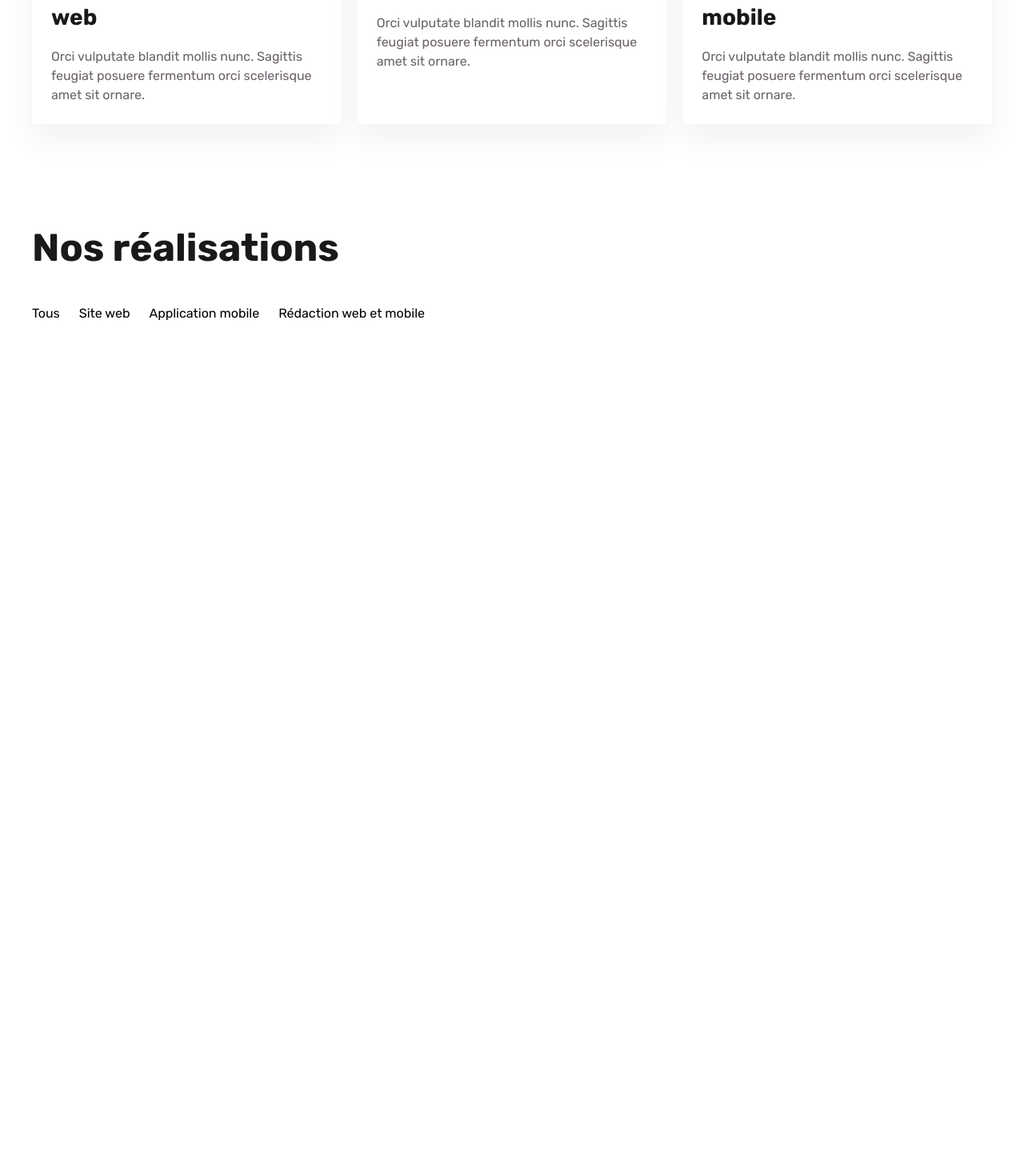
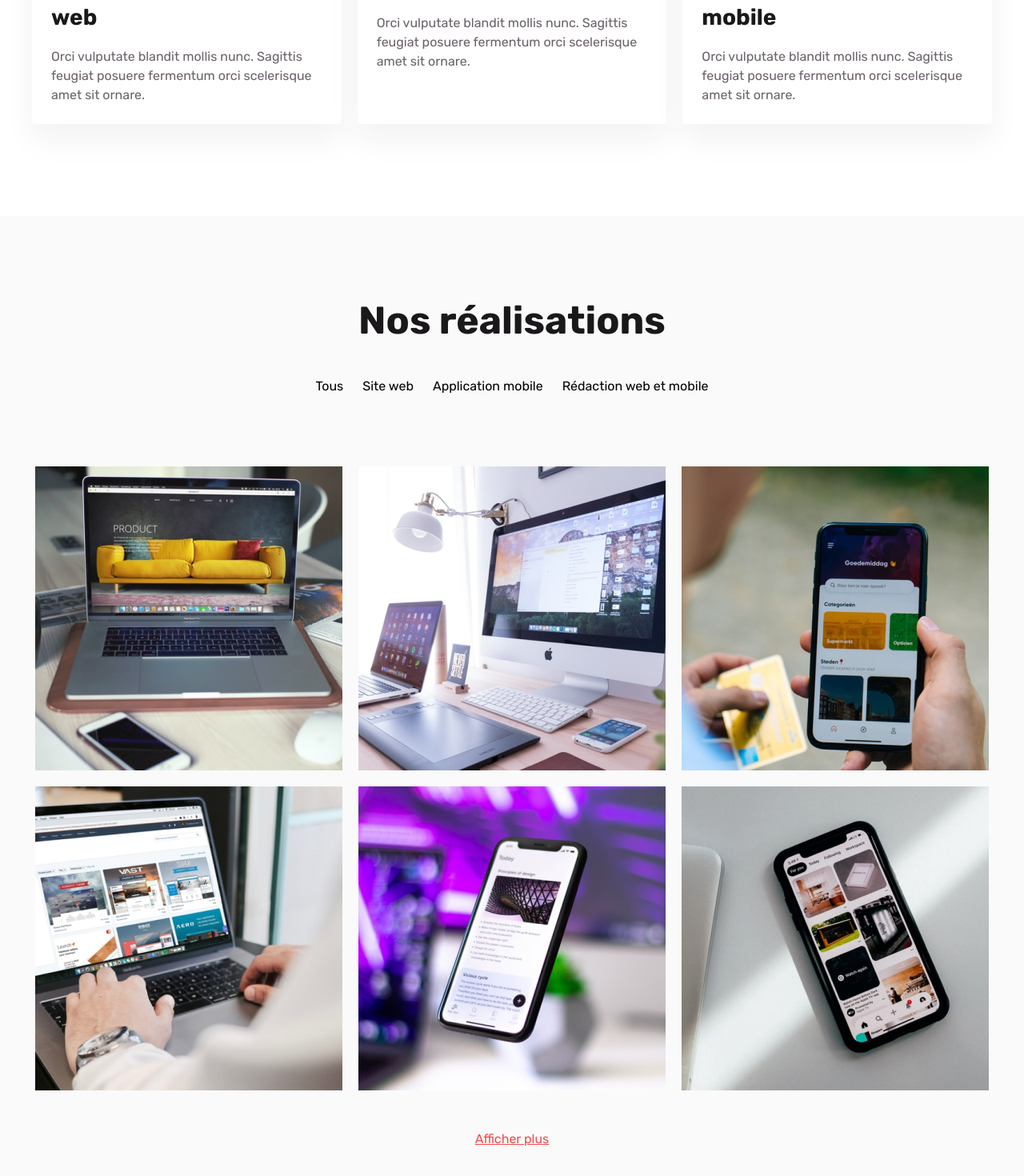
Before and after one commit to raz-manoa/shak-hay, a React (Vite) app: page / in a window 1280 px wide. Shown: the part 1450-2920 px from the top of the page at 80% size. Before the commit the page ends 1854 px from the top, so only its background shows below. Built offline with nearby package versions, Linux system fonts and the light colour scheme.

Commit message:
finish section realisation

```diff
--- a/src/_components/Icons/Eyes.tsx
+++ b/src/_components/Icons/Eyes.tsx
@@ -1,9 +1,8 @@
 export default function Eyes() {
   return (
     <svg width="24" height="24" viewBox="0 0 24 24" fill="none" xmlns="http://www.w3.org/2000/svg">
-      <path d="M1 12C1 12 5 4 12 4C19 4 23 12 23 12C23 12 19 20 12 20C5 20 1 12 1 12Z" stroke="#E7E4E7" stroke-width="2" stroke-linecap="round" stroke-linejoin="round" />
-      <path d="M12 15C13.6569 15 15 13.6569 15 12C15 10.3431 13.6569 9 12 9C10.3431 9 9 10.3431 9 12C9 13.6569 10.3431 15 12 15Z" stroke="#E7E4E7" stroke-width="2" stroke-linecap="round" stroke-linejoin="round" />
+      <path d="M1 12C1 12 5 4 12 4C19 4 23 12 23 12C23 12 19 20 12 20C5 20 1 12 1 12Z" stroke="#E7E4E7" strokeWidth="2" strokeLinecap="round" strokeLinejoin="round" />
+      <path d="M12 15C13.6569 15 15 13.6569 15 12C15 10.3431 13.6569 9 12 9C10.3431 9 9 10.3431 9 12C9 13.6569 10.3431 15 12 15Z" stroke="#E7E4E7" strokeWidth="2" strokeLinecap="round" strokeLinejoin="round" />
     </svg>
-
-  )
+  );
 }
--- a/src/_components/Icons/Words.tsx
+++ b/src/_components/Icons/Words.tsx
@@ -1,10 +1,9 @@
 export default function Words() {
   return (
     <svg width="24" height="24" viewBox="0 0 24 24" fill="none" xmlns="http://www.w3.org/2000/svg">
-      <path d="M12 22C17.5228 22 22 17.5228 22 12C22 6.47715 17.5228 2 12 2C6.47715 2 2 6.47715 2 12C2 17.5228 6.47715 22 12 22Z" stroke="#E7E4E7" stroke-width="2" stroke-linecap="round" stroke-linejoin="round" />
-      <path d="M2 12H22" stroke="#E7E4E7" stroke-width="2" stroke-linecap="round" stroke-linejoin="round" />
-      <path d="M12 2C14.5013 4.73835 15.9228 8.29203 16 12C15.9228 15.708 14.5013 19.2616 12 22C9.49872 19.2616 8.07725 15.708 8 12C8.07725 8.29203 9.49872 4.73835 12 2V2Z" stroke="#E7E4E7" stroke-width="2" stroke-linecap="round" stroke-linejoin="round" />
+      <path d="M12 22C17.5228 22 22 17.5228 22 12C22 6.47715 17.5228 2 12 2C6.47715 2 2 6.47715 2 12C2 17.5228 6.47715 22 12 22Z" stroke="#E7E4E7" strokeWidth="2" strokeLinecap="round" strokeLinejoin="round" />
+      <path d="M2 12H22" stroke="#E7E4E7" strokeWidth="2" strokeLinecap="round" strokeLinejoin="round" />
+      <path d="M12 2C14.5013 4.73835 15.9228 8.29203 16 12C15.9228 15.708 14.5013 19.2616 12 22C9.49872 19.2616 8.07725 15.708 8 12C8.07725 8.29203 9.49872 4.73835 12 2V2Z" stroke="#E7E4E7" strokeWidth="2" strokeLinecap="round" strokeLinejoin="round" />
     </svg>
-
-  )
+  );
 }
--- a/src/_components/display/cardGallery/CardGallery.module.scss
+++ b/src/_components/display/cardGallery/CardGallery.module.scss
@@ -0,0 +1,57 @@
+h2 {
+  @apply font-bold text-sm leading-8;
+  color: var(--white);
+}
+
+p {
+  @apply font-normal text-base;
+  color: var(--white);
+
+}
+
+.cardGallery {
+  @apply grid grid-cols-3 gap-5;
+}
+
+.card {
+  @apply relative;
+  width: 384px;
+  height: 380px;
+
+  &__img {
+    @apply h-full w-auto;
+  }
+
+  &__overlay {
+    @apply absolute flex flex-col items-center h-full w-auto;
+    padding: 24px;
+    top: 0;
+    bottom: 0;
+    left: 0;
+    right: 0;
+    opacity: 0;
+    transition: .5s ease;
+    background-color: var(--grey-sh-1);
+
+    &__link {
+      @apply flex items-center;
+      opacity: 1;
+      gap: 69px;
+      margin-top: 47%;
+      margin-bottom: auto;
+    }
+
+    &__title {
+      @apply w-full;
+
+      &__desc {
+        @apply flex flex-row gap-4;
+      }
+    }
+  }
+
+  &:hover .card__overlay {
+    opacity: 0.7;
+  }
+
+}
--- a/src/_components/display/cardGallery/CardGallery.tsx
+++ b/src/_components/display/cardGallery/CardGallery.tsx
@@ -1,12 +1,16 @@
 import style from "./CardGallery.module.scss"
-import pic from "../../../assets/galery1.png";
 import classNames from "classnames";
+import Eyes from "../../../_components/Icons/Eyes";
+import Words from "../../../_components/Icons/Words";
+
 
 interface contentCard {
   id?: number;
   picture?: string;
   label?: string;
-  desc?: string;
+  service?: string;
+  type?: string;
+
 }
 
 interface CardGalleryProps {
@@ -17,11 +21,30 @@ interface CardGalleryProps {
 
 export default function CardGallery(props: CardGalleryProps) {
   const { className, dataCard } = props
-  console.log(dataCard);
 
   return (
     <div className={classNames(style.cardGallery, className)}>
-      <img src={pic} alt="" />
+      {dataCard.map((data) => (
+        <div key={data.id} className={style.card}>
+          <div className={style.card__img}>
+            <img src={data.picture} alt="" />
+          </div>
+          <div className={style.card__overlay}>
+            <div className={style.card__overlay__link}>
+              <a href="#"><Eyes /></a>
+              <a href="#"><Words /></a>
+            </div>
+            <div className={style.card__overlay__title}>
+              <h2>{data.label}</h2>
+              <div className={style.card__overlay__title__desc}>
+                <p>{data.service}</p>
+                <p>|</p>
+                <p>{data.type}</p>
+              </div>
+            </div>
+          </div>
+        </div>
+      ))}
     </div>
   )
 }
--- a/src/sections/nos-realisations/NosRealisation.module.scss
+++ b/src/sections/nos-realisations/NosRealisation.module.scss
@@ -0,0 +1,20 @@
+.realisation {
+  padding-top: 91px;
+  padding-bottom: 46px;
+  background-color: var(--grey-sh-11);
+
+  &__header {
+    @apply flex flex-col items-center;
+  }
+
+  &__gallery {
+    @apply flex flex-col items-center;
+    margin-top: 88px;
+  }
+}
+
+.seeMore {
+  @apply font-normal text-base underline;
+  margin-top: 49px;
+  color: var(--red1);
+}
--- a/src/sections/nos-realisations/section.tsx
+++ b/src/sections/nos-realisations/section.tsx
@@ -1,7 +1,15 @@
 import AppHeading from "../../_components/common/appHeading/AppHeading";
 import Container from "../../_components/common/container/Container";
 import Nav from "../../_components/display/nav/Nav";
-import style from "./NosRealisation.module.scss"
+import style from "./NosRealisation.module.scss";
+import picGallery1 from "../../assets/galery1.png";
+import picGallery2 from "../../assets/galery2.png";
+import picGallery3 from "../../assets/galery3.png";
+import picGallery4 from "../../assets/galery4.png";
+import picGallery5 from "../../assets/galery5.png";
+import picGallery6 from "../../assets/galery6.png";
+import CardGallery from "../../_components/display/cardGallery/CardGallery";
+
 
 export default function Realisation() {
   const themes = ([
@@ -11,6 +19,15 @@ export default function Realisation() {
     { id: 4, label: "Rédaction web et mobile", href: "#" }
   ])
 
+  const dataCards = ([
+    { id: 1, picture: picGallery1, label: "Sofashop", service: "Développement web", type: "Rédaction" },
+    { id: 2, picture: picGallery2, label: "Sofashop", service: "Développement web", type: "Rédaction" },
+    { id: 3, picture: picGallery3, label: "Sofashop", service: "Développement web", type: "Rédaction" },
+    { id: 4, picture: picGallery4, label: "Sofashop", service: "Développement web", type: "Rédaction" },
+    { id: 5, picture: picGallery5, label: "Sofashop", service: "Développement web", type: "Rédaction" },
+    { id: 6, picture: picGallery6, label: "Sofashop", service: "Développement web", type: "Rédaction" }
+
+  ])
   return (
     <section className={style.realisation}>
       <Container>
@@ -18,9 +35,9 @@ export default function Realisation() {
           <AppHeading title="Nos réalisations" className={style.realisation__header__title} />
           <Nav dataNavs={themes} className={style.realisation__header__nav} />
         </div>
-
         <div className={style.realisation__gallery}>
-
+          <CardGallery dataCard={dataCards}></CardGallery>
+          <a href="#" className={style.seeMore}>Afficher plus</a>
         </div>
       </Container>
     </section>
```
